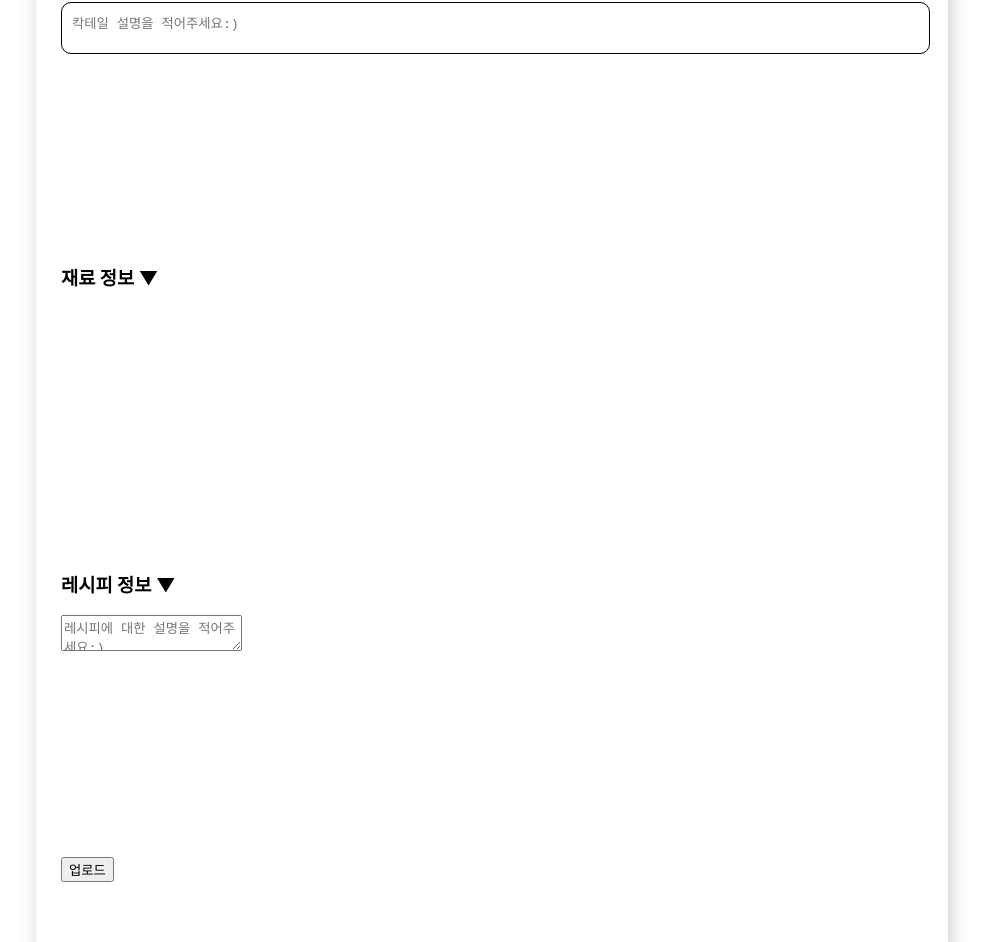
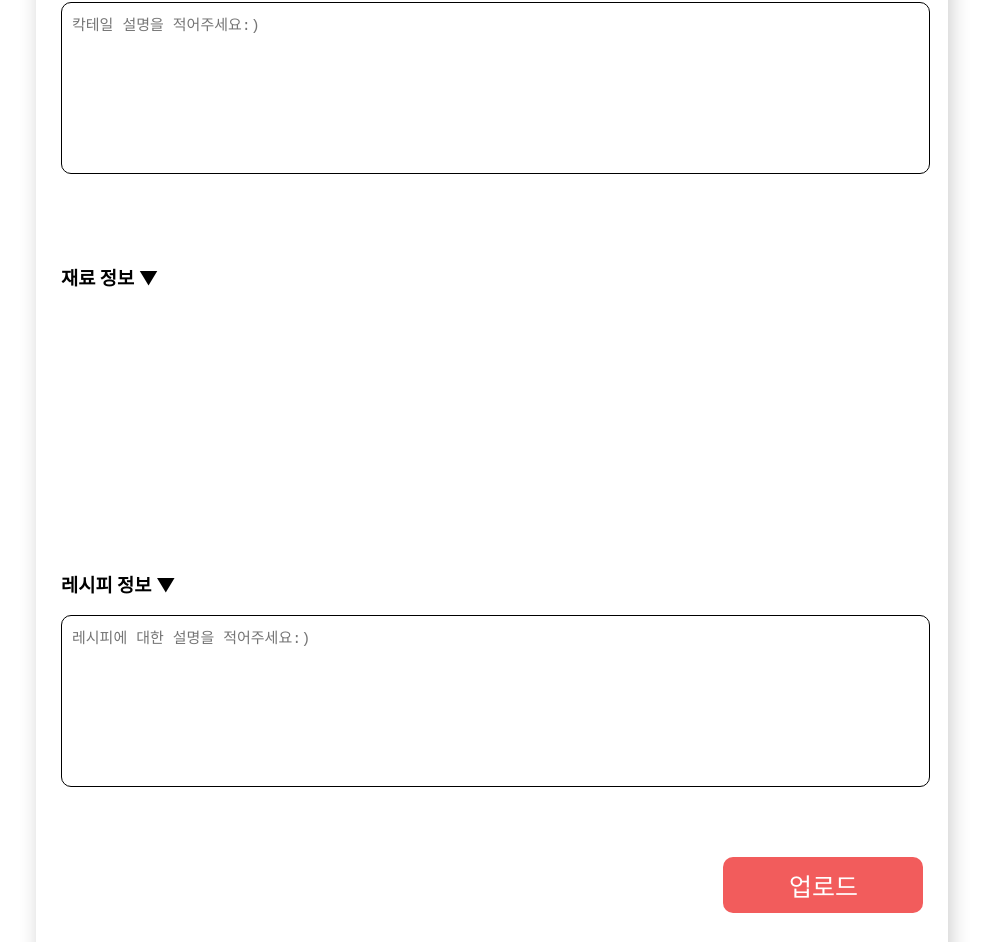
Before and after one commit to YuumiNam/CocktailprojectFront, a React (Create React App) app: page /signature/join in a window 1280 px wide. Shown: the part 1474-2416 px from the top of the page, without its empty margins (156-1145 px from the left). Built offline with nearby package versions, Linux system fonts and the light colour scheme; no server answers; the HTML template or start-up script is replaced by a standard one.

Commit message:
cocktailTest #07

```diff
--- a/src/signature/signature.css
+++ b/src/signature/signature.css
@@ -82,6 +82,34 @@
     height: 200px;
 }
 
-.contents {
+.signature-contents {
+    width: 98.2%;
+    padding: 10px;
+    font-size: 15px;
+    border: 1px solid;
+    border-radius: 10px;
+}
 
+.signature-textarea {
+    resize: none;
+    height: 150px;
+    white-space: pre-line;
 }
+
+.signature-contents-btn {
+    width: 200px;
+    padding: 10px;
+    font-size: 25px;
+    border: 0;
+    border-radius: 10px;
+    color: white;
+    background-color: rgb(242, 92, 92);
+    float: right;
+    cursor: pointer;
+}
+
+.signature-contents-btn:after {
+    content: '';
+    display: block;
+    clear: both;
+}
--- a/src/signature/signatureJoin.js
+++ b/src/signature/signatureJoin.js
@@ -22,25 +22,30 @@ function SignatureJoin() {
                     </div>
                     <div>
                         <h3>칵테일 이름 ▼</h3>
-                        <input type="text" placeholder="이름을 지어주세요:)" style={{width:'98.2%', padding:'10px', border:'1px solid', borderRadius:'10px', fontSize:'15px'}}></input>
+                        <input type="text" placeholder="이름을 지어주세요:)" className="signature-contents"></input>
                     </div>
                     <div>
                         <h3>칵테일 영문이름 ▼</h3>
-                        <input type="text" placeholder="영문이름을 지어주세요:)" style={{width:'98.2%', padding:'10px', border:'1px solid', borderRadius:'10px', fontSize:'15px'}}></input>
+                        <input type="text" placeholder="영문이름을 지어주세요:)" className="signature-contents"></input>
                     </div>
                     <div>
                         <h3>칵테일 설명 ▼</h3>
-                        <textarea placeholder="칵테일 설명을 적어주세요:)" style={{width:'98.2%', padding:'10px', resize:'none', border:'1px solid', borderRadius:'10px'}}></textarea>
+                        <textarea placeholder="칵테일 설명을 적어주세요:)" spellCheck="false" className="signature-contents signature-textarea"></textarea>
                     </div>
                     <div>
                         <h3>재료 정보 ▼</h3>
+                        <div style={{display:'grid', gridTemplateColumns:'1fr 1fr', gridTemplateRows:'1fr 1fr 1fr', height:'200px'}}>
+                            <div></div>
+                            <div></div>
+                            <div></div>
+                        </div>
                     </div>
                     <div>
                         <h3>레시피 정보 ▼</h3>
-                        <textarea placeholder="레시피에 대한 설명을 적어주세요:)"></textarea>
+                        <textarea placeholder="레시피에 대한 설명을 적어주세요:)" spellCheck="false" className="signature-contents signature-textarea"></textarea>
                     </div>
                     <div>
-                        <button>업로드</button>
+                        <button className="signature-contents-btn">업로드</button>
                     </div>
                 </form>
             </div>
```
